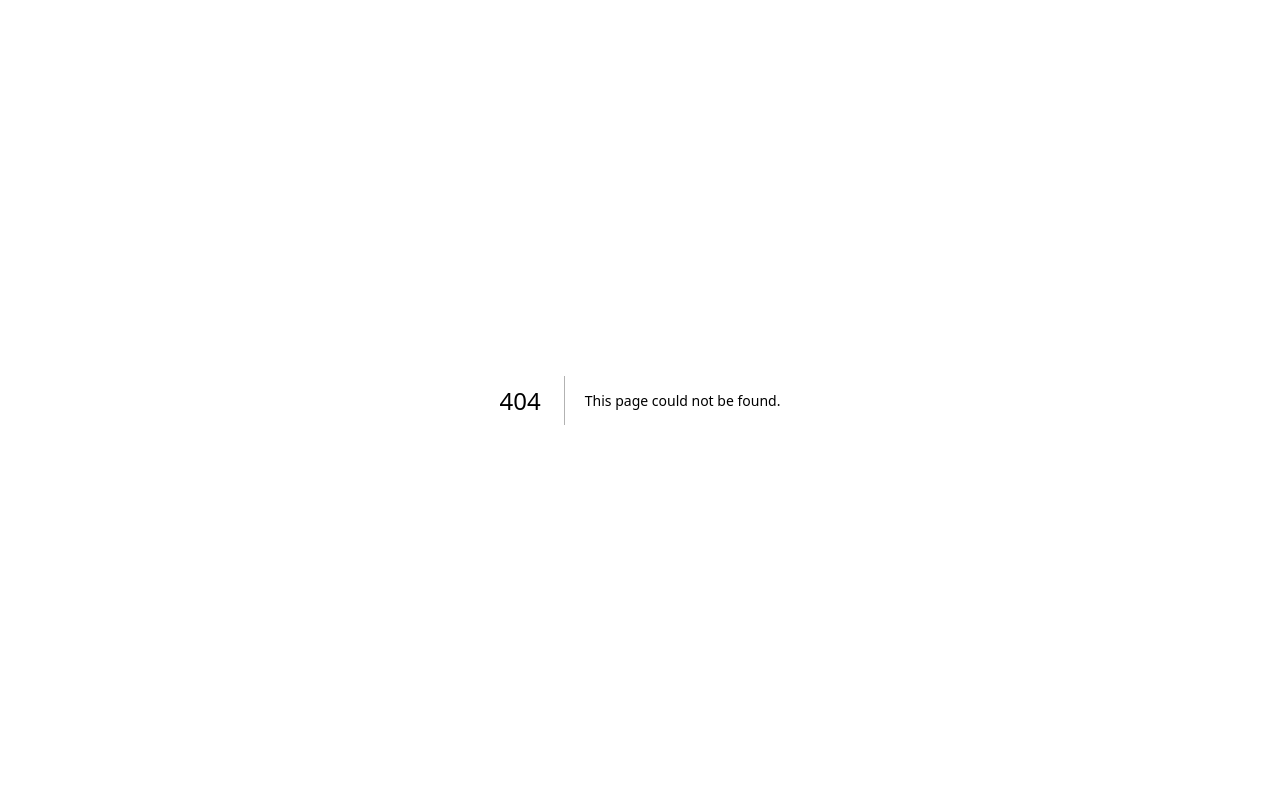
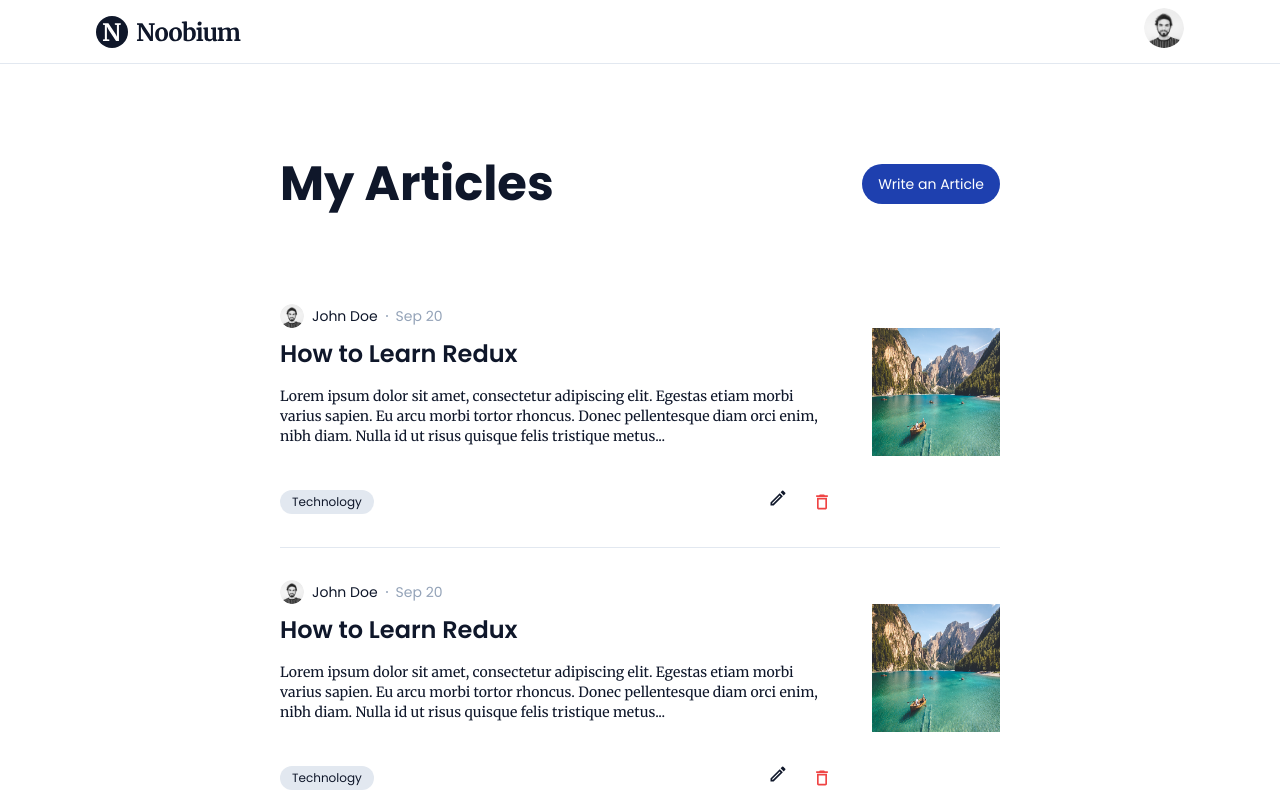
Before and after one commit to IdanKok/noobium, a Next.js app: page /my-articles in a window 1280 px wide. Before the commit this address had no page. Shown: the top 800 px of the page. Built offline with nearby package versions, Linux system fonts and the light colour scheme.

Commit message:
finish my articles page ya

```diff
--- a/components/Article.tsx
+++ b/components/Article.tsx
@@ -1,9 +1,11 @@
-import { parseISO, format } from 'date-fns'
-import Link from 'next/link'
+import { parseISO, format } from "date-fns";
+import Link from "next/link";
+import {MdOutlineModeEdit, MdDeleteOutline} from 'react-icons/md'
 
 type Props = {
   title: string;
   content: string;
+  editURL?: string;
   url: string;
   thumbnail: string;
   category: string;
@@ -12,6 +14,8 @@ type Props = {
     name: string;
     photo: string;
   };
+  hasOptions?: boolean;
+  onClickDelete?: () => void;
 };
 
 const Article: React.FC<Props> = ({
@@ -22,12 +26,13 @@ const Article: React.FC<Props> = ({
   category,
   date,
   author,
+  hasOptions,
+  onClickDelete,
+  editURL
 }) => {
-
-  const formattedDate = format(parseISO(date), 'MMM dd')
+  const formattedDate = format(parseISO(date), "MMM dd");
 
   return (
-    <Link href={url}>
     <div className="border-b border-slate-200 py-8">
       <div className="flex items-center">
         <img
@@ -45,22 +50,38 @@ const Article: React.FC<Props> = ({
       </div>
       <div className="flex items-center mb-8">
         <div className="mr-10">
+          <Link href={url}>
             <h1 className="font-sans font-semibold text-2xl text-slate-900 mb-4">
               {title}
             </h1>
+          </Link>
           <p className="font-serif text-slate-900 font-normal text-sm">
             {content}
           </p>
         </div>
         <img className="w-32 h-32" src={thumbnail} alt={title} />
       </div>
+      <div className="flex items-center justify-between">
         <div className="px-3 h-6 bg-slate-200 flex items-center w-fit rounded-full">
           <p className="text-slate-900 font-sans font-normal text-xs ">
             {category}
           </p>
         </div>
+        { hasOptions && (
+        <div className="flex items-center">
+          <Link href={editURL || ''}>
+          <button type="button" className="mr-6">
+            <MdOutlineModeEdit className="h-5 w-5 text-slate-900 "/>
+          </button>
+          </Link>
+          <button type="button" onClick={onClickDelete}>
+            <MdDeleteOutline className="h-5 w-5 text-red-500"/>
+          </button>
+          <div className="w-[168px]"/>
         </div>
-    </Link>
+        )}
+      </div>
+    </div>
   );
 };
 export default Article;
--- a/components/NavBar.tsx
+++ b/components/NavBar.tsx
@@ -4,9 +4,14 @@ import { MdSearch } from "react-icons/md";
 import { useEffect, useState } from "react";
 import AccountDropDown from "./AccountDropDown";
 import { useRouter } from "next/router";
-type Props = {};
 
-const NavBar: React.FC<Props> = ({ ...rest }) => {
+
+type Props = {
+
+hasSearchInput?: boolean;
+};
+
+const NavBar: React.FC<Props> = ({ hasSearchInput=true }) => {
   const [keyword, setKeyword] = useState("");
   const isLoggedIn = true;
   const [isDropDownOpen, setIsDropDwonOpen] = useState(false);
@@ -21,6 +26,7 @@ const NavBar: React.FC<Props> = ({ ...rest }) => {
       <Link href={"/"}>
         <img src="/images/logo-with-text.svg" />
       </Link>
+      {hasSearchInput && (
       <div className="w-[720px] absolute left-1/2 -translate-x-1/2 flex items-center">
         <MdSearch className="text-slate-400 mr-4" size={24} />
         <input
@@ -36,6 +42,7 @@ const NavBar: React.FC<Props> = ({ ...rest }) => {
           }}
         />
       </div>
+      )}
       {isLoggedIn && (
         <div className="relative">
           <button onClick={() => setIsDropDwonOpen(!isDropDownOpen)}>
--- a/pages/articles/[slug].tsx
+++ b/pages/articles/[slug].tsx
@@ -68,7 +68,7 @@ const ArticleDetailPage: NextPage = () => {
         />
         <p
           className="font-serif font-normal text-base text-slate-900 whitespace-pre-line">{article.content}</p>
-        />
+
       </div>
     </div>
   );
--- /dev/null
+++ b/pages/my-articles.tsx
@@ -0,0 +1,65 @@
+import Head from "next/head";
+import type { NextPage } from "next";
+import NavBar from "../components/NavBar";
+import Article from "../components/Article";
+import Category from "../components/Category";
+import { useRouter } from "next/router";
+import Button from "../components/Button";
+import  Link from 'next/link'
+
+const MyArticlesPage: NextPage = () => {
+  const router = useRouter();
+
+  const articles = [...Array(5)].map((_, index) => {
+    return {
+      id: index + 1,
+      slug: "how-to-learn-redux",
+      title: "How to Learn Redux",
+      content:
+        "Lorem ipsum dolor sit amet, consectetur adipiscing elit. Egestas etiam morbi varius sapien. Eu arcu morbi tortor rhoncus. Donec pellentesque diam orci enim, nibh diam. Nulla id ut risus quisque felis tristique metus...",
+      thumbnail: "/images/dummy-thumbnail.png",
+      category: "Technology",
+      date: "2022-09-20 16:00:00",
+      author: {
+        name: "John Doe",
+        photo: "/images/dummy-avatar.png",
+      },
+    };
+  });
+  return (
+    <div>
+      <Head>
+        <title>My Articles || Noobium</title>
+        <link rel="icon" href="/favicon.ico" />
+      </Head>
+      <NavBar hasSearchInput={false}/>
+      <div className="w-[720px] mx-auto py-24">
+        <div className="mb-16 flex items-center justify-between">
+          <p className="font-sans font-bold  text-slate-900 text-5xl">
+            My Articles
+          </p>
+          <Link href={"/my-articles/create"}>
+            <Button size="large" type="button">
+              Write an Article
+            </Button>
+          </Link>
+        </div>
+        {articles.map((article) => (
+          <Article
+            key={article.id}
+            url={`/articles/${article.slug}`}
+            title={article.title}
+            content={article.content}
+            thumbnail={article.thumbnail}
+            category={article.category}
+            date={article.date}
+            author={article.author}
+            hasOptions
+          />
+        ))}
+      </div>
+    </div>
+  );
+};
+
+export default MyArticlesPage;
```
Lines whose indentation alone changed are shown as unchanged.
